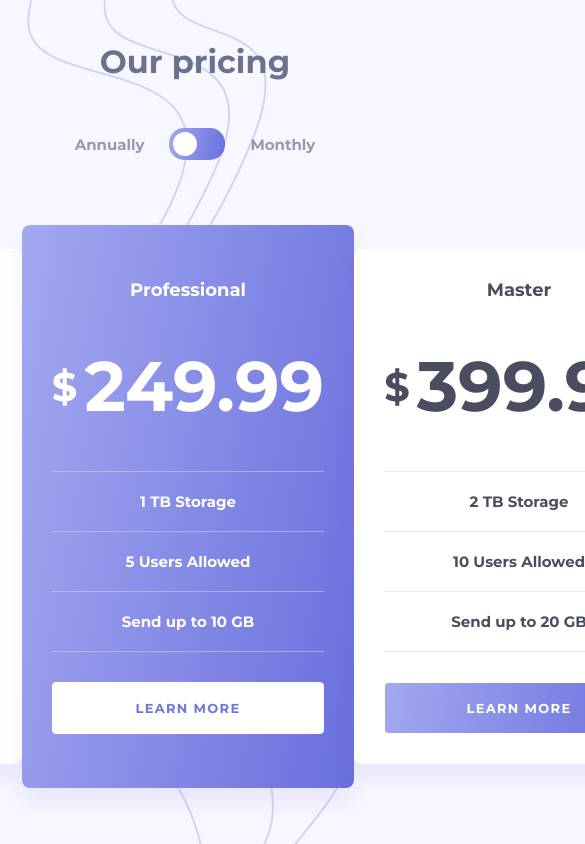
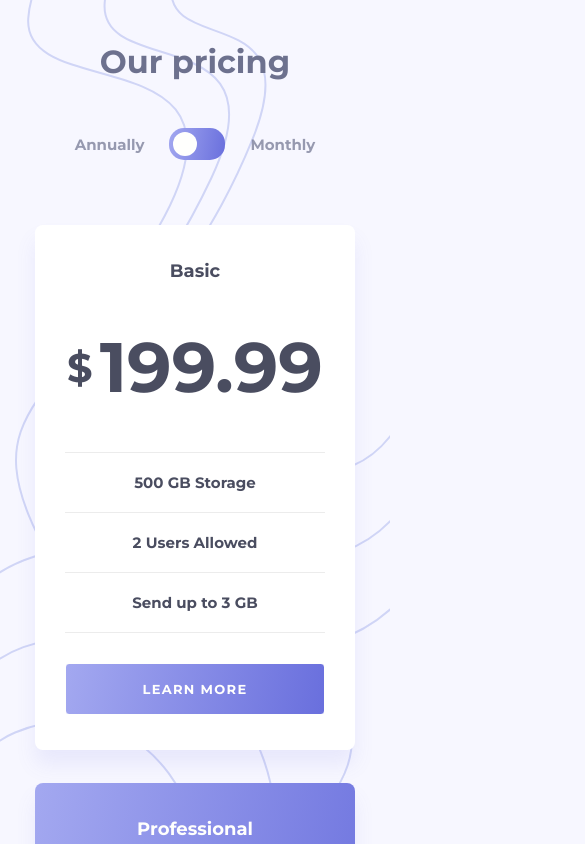
Before and after one commit to anastasiiaal/pricing-component-with-toggle, a React (Vite) app: page / in a window 390 px wide. Shown: the top 844 px of the page, 585 px wide, since content can reach past the window. Built offline with nearby package versions, Linux system fonts and the light colour scheme.

Commit message:
📱responsive added

```diff
--- a/src/styles/libs/_card-component.scss
+++ b/src/styles/libs/_card-component.scss
@@ -11,6 +11,7 @@
     border-radius: 8px;
     text-align: center;
     color: $dark;
+    box-sizing: border-box;
     box-shadow: 0px 15px 20px rgba(108, 112, 222, 0.1);
 
     &.active {
--- /dev/null
+++ b/src/styles/libs/_media.scss
@@ -0,0 +1,49 @@
+/* _____________ media queries */
+
+/*1440-1100*/
+@media screen and (max-width: 1100px) {
+    .card {
+        width: 320px;
+    }
+}
+
+/*1100-992*/
+@media screen and (max-width: 992px) {
+
+    .card-wrapper {
+        flex-direction: column;
+        gap: 33px;
+    }
+
+    .card {
+        width: 350px;
+        padding: 35px 30px;
+
+        &.active {
+            padding: 35px 30px;
+        }
+    }
+}
+
+/*991-450*/
+@media screen and (max-width: 450px) {
+    .card {
+        width: 320px;
+    }
+}
+
+/* < 320*/
+@media screen and (max-width: 319px) {
+    .card {
+        width: 100%;
+    }
+
+    .card__price {
+        font-size: 50px;
+        padding: 30px 0;
+
+        span {
+            font-size: 30px;
+        }
+    }
+}
--- a/src/styles/main.css
+++ b/src/styles/main.css
@@ -131,6 +131,7 @@ main {
   border-radius: 8px;
   text-align: center;
   color: #4A4D60;
+  box-sizing: border-box;
   box-shadow: 0px 15px 20px rgba(108, 112, 222, 0.1);
 }
 .card.active {
@@ -185,4 +186,45 @@ main {
 .card .button.active:hover {
   color: #FFFFFD;
   background: transparent;
+}
+
+/* _____________ media queries */
+/*1440-1100*/
+@media screen and (max-width: 1100px) {
+  .card {
+    width: 320px;
+  }
+}
+/*1100-992*/
+@media screen and (max-width: 992px) {
+  .card-wrapper {
+    flex-direction: column;
+    gap: 33px;
+  }
+  .card {
+    width: 350px;
+    padding: 35px 30px;
+  }
+  .card.active {
+    padding: 35px 30px;
+  }
+}
+/*991-450*/
+@media screen and (max-width: 450px) {
+  .card {
+    width: 320px;
+  }
+}
+/* < 320*/
+@media screen and (max-width: 319px) {
+  .card {
+    width: 100%;
+  }
+  .card__price {
+    font-size: 50px;
+    padding: 30px 0;
+  }
+  .card__price span {
+    font-size: 30px;
+  }
 }/*# sourceMappingURL=main.css.map */
--- a/src/styles/main.scss
+++ b/src/styles/main.scss
@@ -5,3 +5,5 @@
 @import "libs/general";
 @import "libs/toggle";
 @import "libs/card-component";
+
+@import "libs/media";
```
Also changed, not shown: 1 other file (tests, documents, lock files or other folders).
